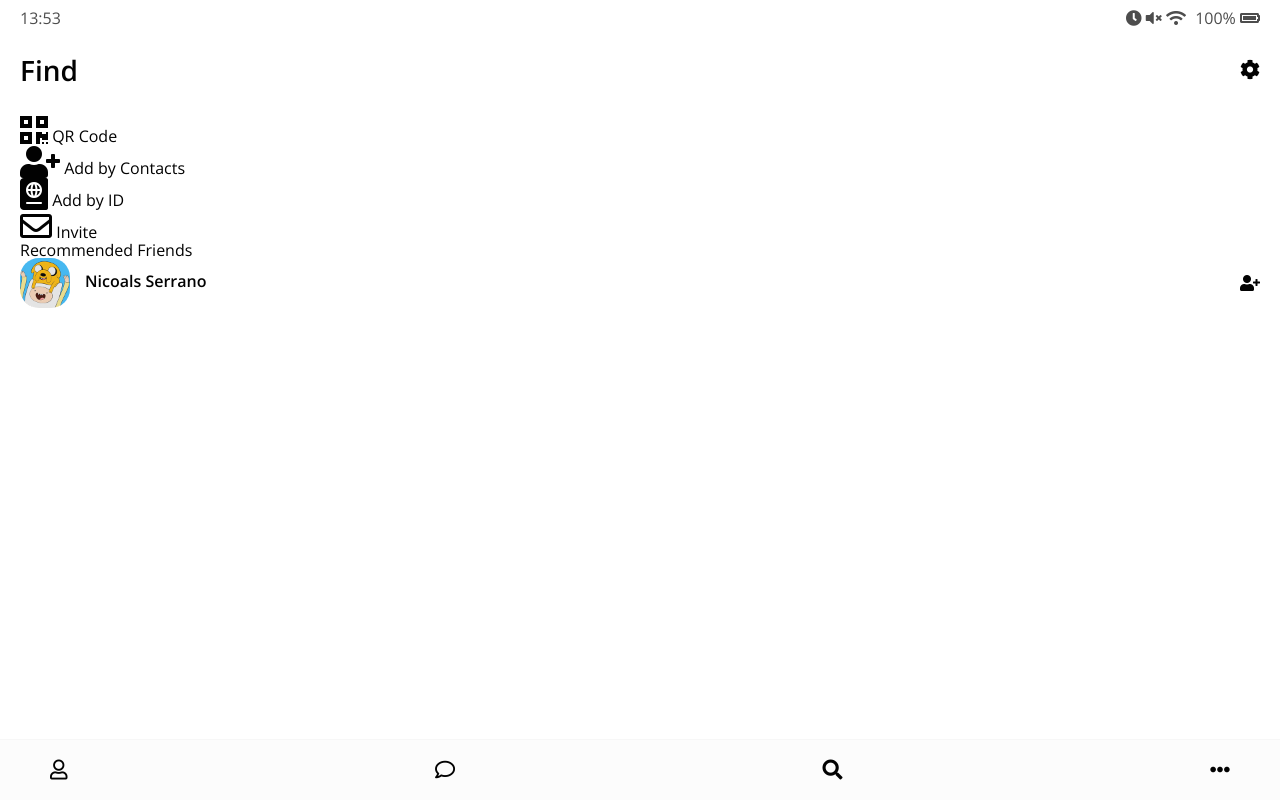
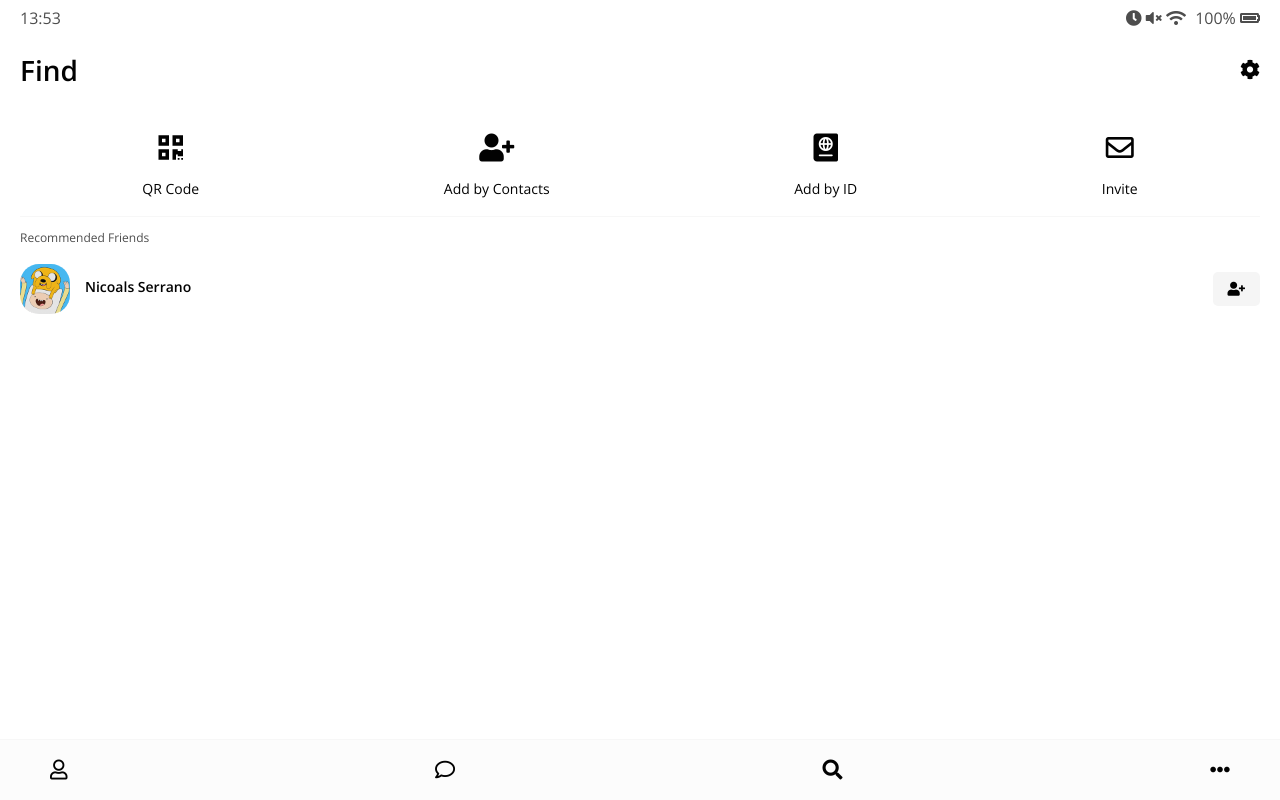
Before and after one commit to ineggapps/kakao-clone-v2, a plain HTML site: page find.html in a window 1280 px wide. Drawn offline with nearby package versions, Linux system fonts and the light colour scheme.

Commit message:
Enhanced friends item, Composed Find page.

```diff
--- /dev/null
+++ b/css/find.css
@@ -0,0 +1,41 @@
+.find {
+  margin-top: 50px;
+}
+
+.find .find__header-list {
+  display: flex;
+  justify-content: space-around;
+}
+
+.find .header-btn {
+  align-items: center;
+  display: flex;
+  flex-direction: column;
+  padding: 0 20px;
+}
+
+.find .header-btn__title {
+  display: block;
+}
+
+.find .header-btn__title {
+  margin-top: 20px;
+  font-size: 14px;
+}
+
+.find .header-btn__icon {
+  font-size: 14px;
+}
+
+.find .find__recommended {
+  margin-top: 20px;
+  padding-top: 15px;
+  font-size: 14px;
+  border-top: 1px solid #f7f7f7;
+}
+
+.find .find__title {
+  font-size: 12px;
+  opacity: 0.7;
+  margin-bottom: 20px;
+}
--- a/css/friend.css
+++ b/css/friend.css
@@ -49,3 +49,28 @@
 .friend .chat__timestamp {
   font-size: 12px;
 }
+
+.friend .friend__now-listening {
+  padding: 5px 10px;
+  border-radius: 15px;
+  border: 2px solid #52e084;
+  font-size: 14px;
+}
+
+.friend .friend__now-listening span {
+  opacity: 0.5;
+}
+
+.friend .friend__now-listening i {
+  font-size: 12px;
+  color: #52e084;
+}
+
+.friend__add-btn {
+  display: flex;
+  justify-content: center;
+  align-items: center;
+  background-color: #f5f5f5;
+  padding: 10px 15px;
+  border-radius: 5px;
+}
--- /dev/null
+++ b/css/friends.css
@@ -0,0 +1,13 @@
+.friends .friends__plus {
+  margin: 20px 0;
+  padding: 20px 0px;
+  border-top: 1px solid #f7f7f7;
+  border-bottom: 1px solid #f7f7f7;
+}
+
+.friends__plus .friends__plus-title,
+.friends__list .friends__title {
+  font-size: 14px;
+  opacity: 0.7;
+  margin-bottom: 12px;
+}
--- a/css/styles.css
+++ b/css/styles.css
@@ -4,6 +4,8 @@
 @import "header.css";
 @import "nav-bar.css";
 @import "friend.css";
+@import "friends.css";
+@import "find.css";
 
 * {
   box-sizing: border-box;
--- a/find.html
+++ b/find.html
@@ -40,7 +40,7 @@
       <header class="find__header">
         <ul class="find__header-list">
           <li class="find__header-btn header-btn">
-            <span class="header-btn__icon">
+            <span class="header-btn">
               <span class="header-btn__icon">
                 <i class="fas fa-qrcode fa-2x"></i>
               </span>
@@ -50,7 +50,7 @@
             </span>
           </li>
           <li class="find__header-btn header-btn">
-            <span class="header-btn__icon">
+            <span class="header-btn">
               <span class="header-btn__icon">
                 <i class="fas fa-user-plus fa-2x"></i>
               </span>
@@ -60,7 +60,7 @@
             </span>
           </li>
           <li class="find__header-btn header-btn">
-            <span class="header-btn__icon">
+            <span class="header-btn">
               <span class="header-btn__icon">
                 <i class="fas fa-passport fa-2x"></i>
               </span>
@@ -70,7 +70,7 @@
             </span>
           </li>
           <li class="find__header-btn header-btn">
-            <span class="header-btn__icon">
+            <span class="header-btn">
               <span class="header-btn__icon">
                 <i class="far fa-envelope fa-2x"></i>
               </span>
```
Also changed, not shown: friends.html (+1 -1 lines).
